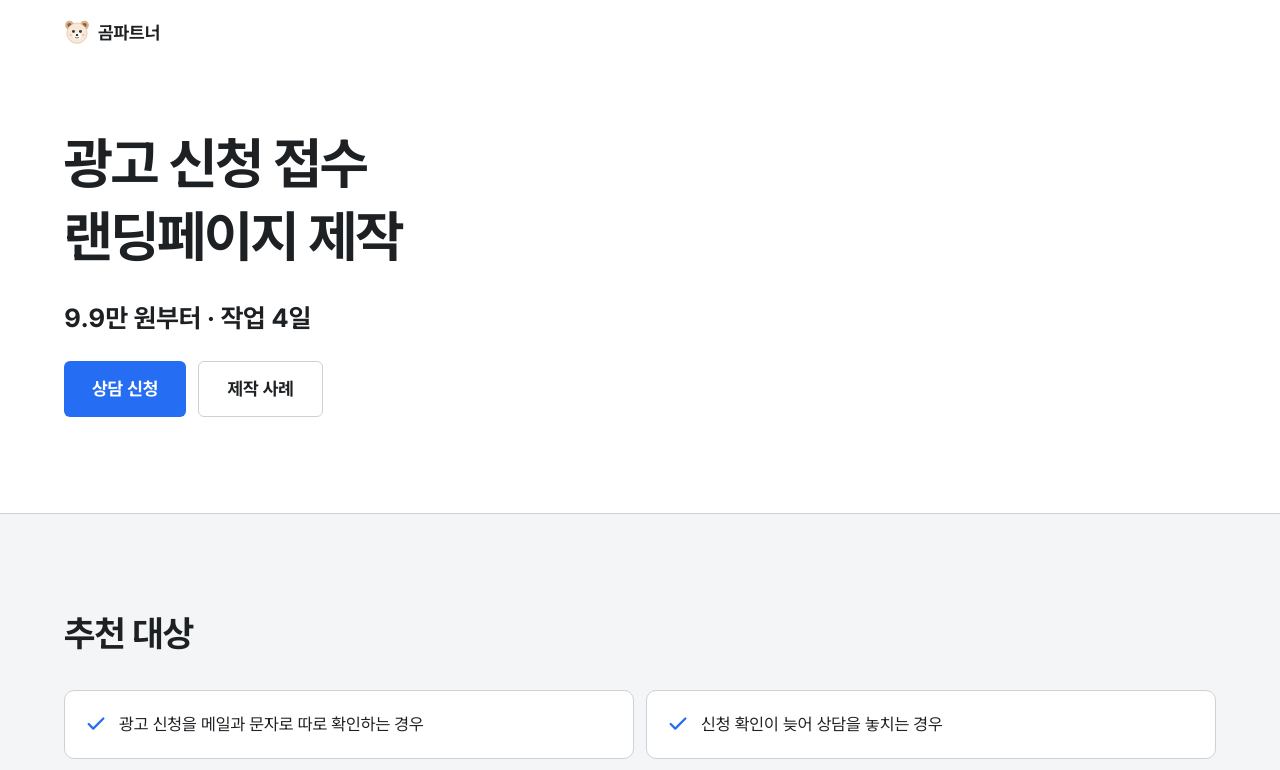
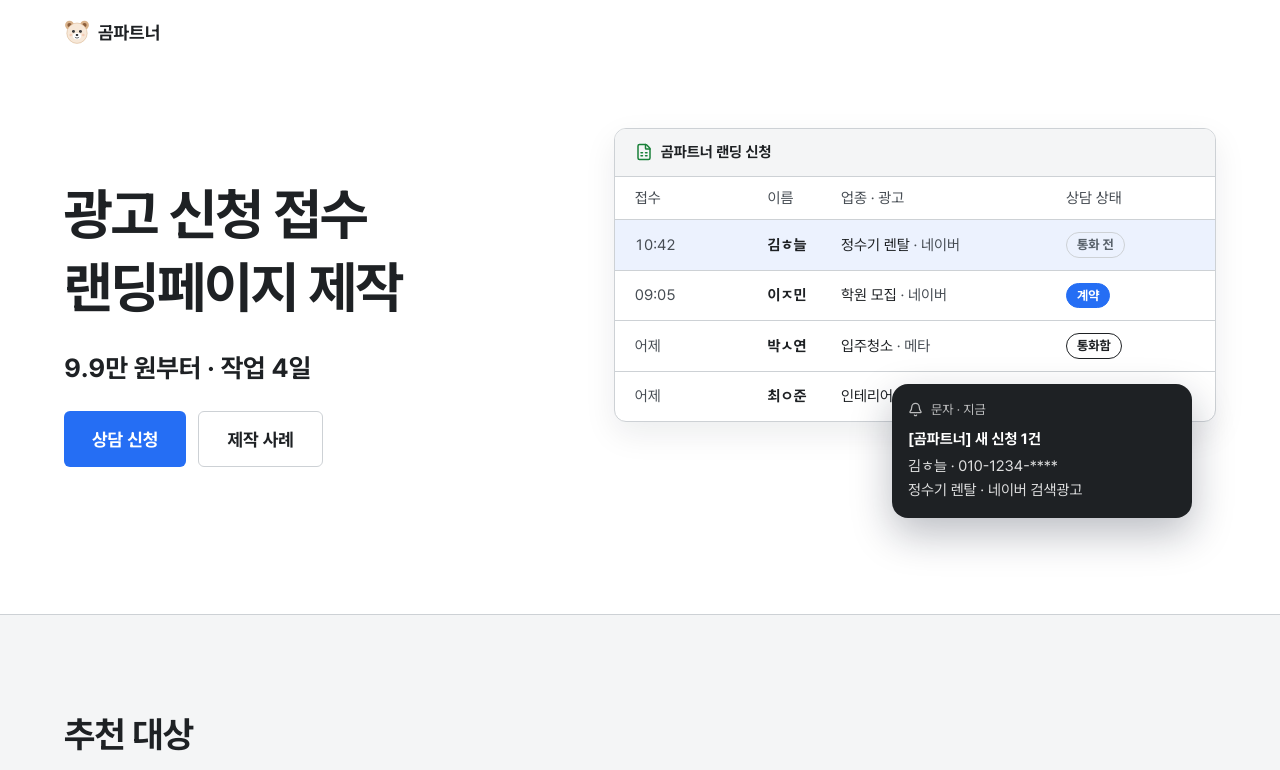
Before and after one commit to gompartner/gompartner.github.io, a Next.js app: page /landing in a window 1280 px wide. Shown: the top 770 px of the page. Built offline with nearby package versions, Linux system fonts and the light colour scheme; no server answers.

Commit message:
랜딩 첫 화면 오른쪽에 알림·시트 미리보기

```diff
--- /dev/null
+++ b/components/landing-page/HeroPreview.tsx
@@ -0,0 +1,61 @@
+import { Bell, FileSpreadsheet } from "lucide-react";
+
+// 첫 화면 오른쪽 그림. 신청이 들어오면 휴대폰에 뜨는 알림과 시트에 쌓이는 줄을 겹쳐 보여 준다.
+// 아래 '신청 접수 화면'(OwnerPreview)의 요약판이라 움직임 없이 그린다.
+const ROWS = [
+  { at: "10:42", name: "김ㅎ늘", what: "정수기 렌탈", ad: "네이버", status: "통화 전", tone: "border-[#cdd1d5] text-[#58616a]" },
+  { at: "09:05", name: "이ㅈ민", what: "학원 모집", ad: "네이버", status: "계약", tone: "border-accent bg-accent text-white" },
+  { at: "어제", name: "박ㅅ연", what: "입주청소", ad: "메타", status: "통화함", tone: "border-[#1e2124] text-[#1e2124]" },
+  { at: "어제", name: "최ㅇ준", what: "인테리어", ad: "블로그", status: "보류", tone: "border-[#cdd1d5] text-[#8a949e]" },
+];
+
+export function HeroPreview() {
+  return (
+    <figure className="relative pb-24">
+      <div className="overflow-hidden rounded-[12px] border border-border bg-white shadow-[0_12px_32px_rgba(15,23,42,0.08)]">
+        <p className="flex items-center gap-2 border-b border-border bg-surface px-5 py-3 text-[15px] font-bold">
+          <FileSpreadsheet size={18} className="text-[#188038]" aria-hidden />
+          곰파트너 랜딩 신청
+        </p>
+        <table className="w-full text-left text-[15px]">
+          <thead className="text-foreground-secondary">
+            <tr className="border-b border-border">
+              <th className="px-5 py-2.5 font-normal">접수</th>
+              <th className="py-2.5 font-normal">이름</th>
+              <th className="py-2.5 font-normal">업종 · 광고</th>
+              <th className="py-2.5 pr-5 font-normal">상담 상태</th>
+            </tr>
+          </thead>
+          <tbody>
+            {ROWS.map((r, i) => (
+              <tr key={i} className={`border-b border-border last:border-0 ${i === 0 ? "bg-[#ecf2fe]" : ""}`}>
+                <td className="px-5 py-3 tabular-nums text-foreground-secondary">{r.at}</td>
+                <td className="py-3 font-bold">{r.name}</td>
+                <td className="py-3">
+                  {r.what} <span className="text-foreground-secondary">· {r.ad}</span>
+                </td>
+                <td className="py-3 pr-5">
+                  <span className={`inline-block rounded-full border px-2.5 py-0.5 text-[13px] font-bold ${r.tone}`}>{r.status}</span>
+                </td>
+              </tr>
+            ))}
+          </tbody>
+        </table>
+      </div>
+
+      <div className="absolute bottom-0 right-6 w-[300px] rounded-[16px] bg-[#1e2124] p-4 text-white shadow-[0_16px_40px_rgba(15,23,42,0.28)]">
+        <p className="flex items-center gap-2 text-[13px] text-white/70">
+          <Bell size={15} aria-hidden />
+          문자 · 지금
+        </p>
+        <p className="mt-2 text-[15px] font-bold">[곰파트너] 새 신청 1건</p>
+        <p className="mt-1 text-[15px] leading-[1.6] text-white/85">
+          김ㅎ늘 · 010-1234-****
+          <br />
+          정수기 렌탈 · 네이버 검색광고
+        </p>
+      </div>
+      <figcaption className="sr-only">신청이 들어오면 휴대폰 알림이 오고 구글 시트에 상담 상태와 함께 기록되는 화면</figcaption>
+    </figure>
+  );
+}
--- a/components/landing-page/LandingPage.tsx
+++ b/components/landing-page/LandingPage.tsx
@@ -12,6 +12,7 @@ import { profile } from "@/data/profile";
 import { useReducedMotionSafe } from "@/hooks/useReducedMotionSafe";
 import { LeadForm, type PackageName } from "./LeadForm";
 import { OwnerPreview } from "./OwnerPreview";
+import { HeroPreview } from "./HeroPreview";
 
 /*
   곰파트너 자신의 '광고 신청 접수 랜딩'. 파는 상품과 같은 모양으로 만들었다.
@@ -89,7 +90,8 @@ export function LandingPage() {
 
       <main>
         {/* 1. 첫 화면 */}
-        <section ref={heroRef} aria-labelledby="hero-title" className={`${container} pb-16 pt-8 md:pb-24 md:pt-16`}>
+        <section ref={heroRef} aria-labelledby="hero-title" className={`${container} grid items-center gap-12 pb-16 pt-8 md:pb-24 md:pt-16 lg:grid-cols-[minmax(0,5fr)_minmax(0,6fr)]`}>
+          <div>
           <h1 id="hero-title" className="text-[36px] font-bold leading-[1.3] tracking-[-0.03em] md:text-[56px]">
             광고 신청 접수
             <br />
@@ -105,6 +107,10 @@ export function LandingPage() {
             <a href="#samples" className="flex h-14 items-center rounded-[6px] border border-border px-7 text-[18px] font-bold transition-colors hover:border-accent hover:text-accent">
               제작 사례
             </a>
+          </div>
+          </div>
+          <div className="hidden md:block">
+            <HeroPreview />
           </div>
         </section>
 
```
